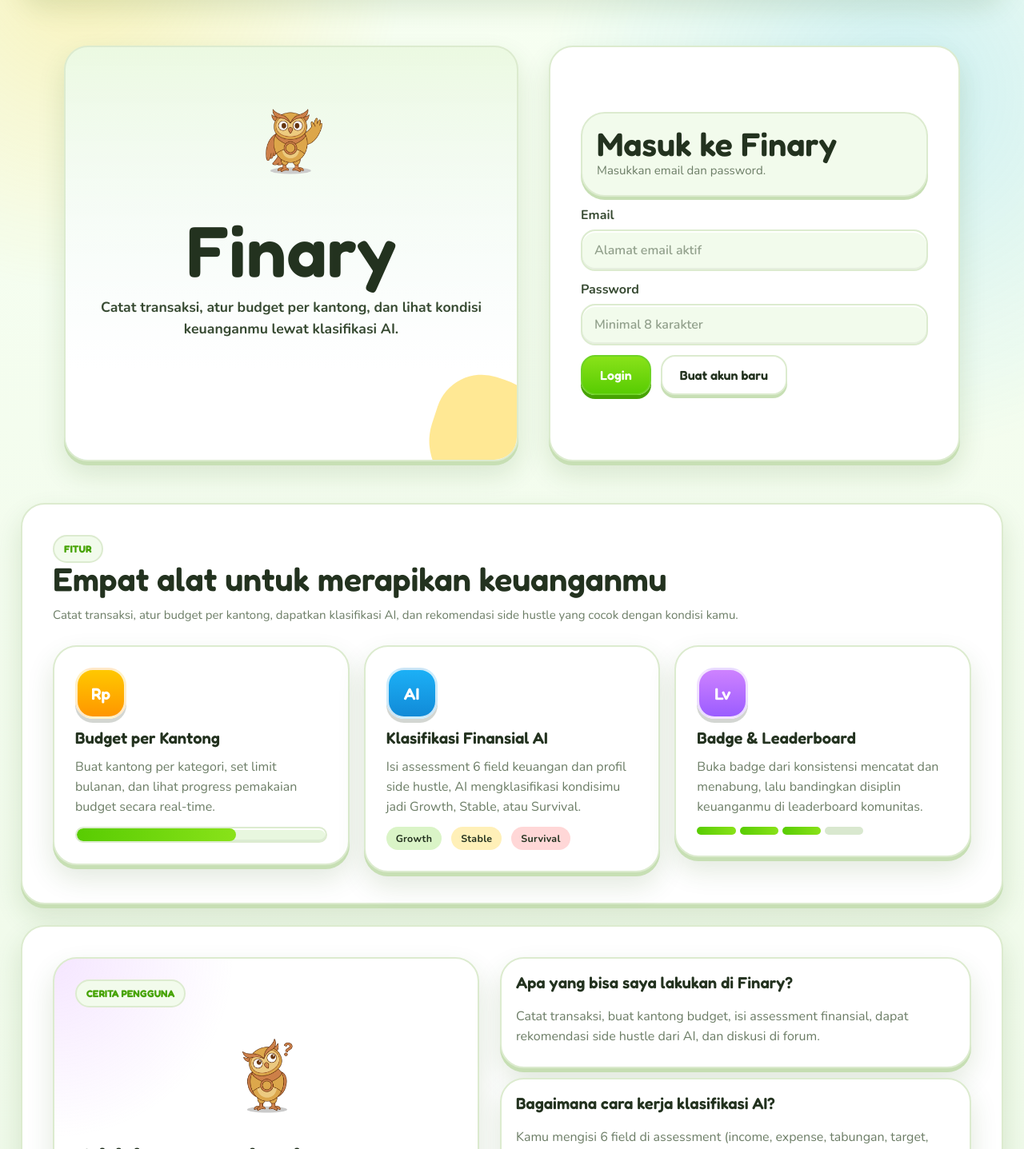
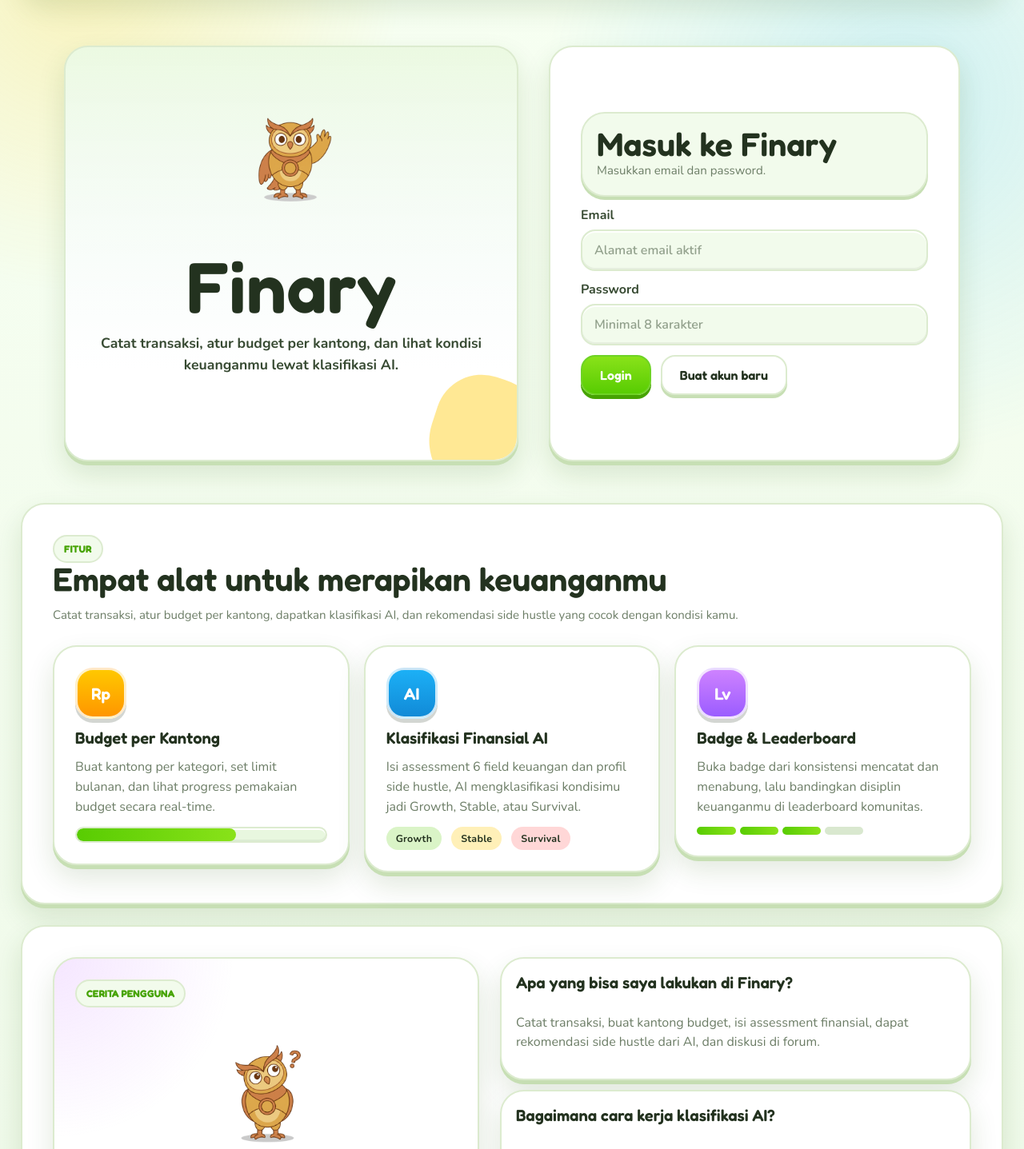
Before and after one commit to Faizpi/finary-frontend, a React (Vite) app: page / in a window 1280 px wide. Shown: the part 113-1550 px from the top of the page at 80% size. Built offline with nearby package versions, Linux system fonts and the light colour scheme.

Commit message:
update image dimensions in CSS for better responsiveness

```diff
--- a/src/index.css
+++ b/src/index.css
@@ -668,8 +668,8 @@
 }
 
 .auth-hero-img {
-  width: min(280px, 70%);
-  max-height: 220px;
+  width: min(360px, 82%);
+  max-height: 280px;
   object-fit: contain;
 }
 
@@ -1032,7 +1032,7 @@
 }
 
 .balance-art img {
-  width: min(300px, 100%);
+  width: min(380px, 100%);
 }
 
 .section-head,
@@ -1552,8 +1552,8 @@
 .assessment-illustration,
 .forum-illustration,
 .faq-illustration {
-  width: min(260px, 100%);
-  max-height: 220px;
+  width: min(340px, 100%);
+  max-height: 280px;
   justify-self: center;
   object-fit: contain;
 }
@@ -1580,8 +1580,8 @@
 }
 
 .platform-logo img {
-  width: 28px;
-  height: 28px;
+  width: 34px;
+  height: 34px;
 }
 
 .platform-logo span {
@@ -1904,8 +1904,8 @@
 }
 
 .assessment-preview.compact .assessment-illustration {
-  width: min(210px, 82%);
-  max-height: 170px;
+  width: min(280px, 90%);
+  max-height: 220px;
 }
 
 .classification-comparison {
```
Also changed, not shown: 1 other file (tests, documents, lock files or other folders).
